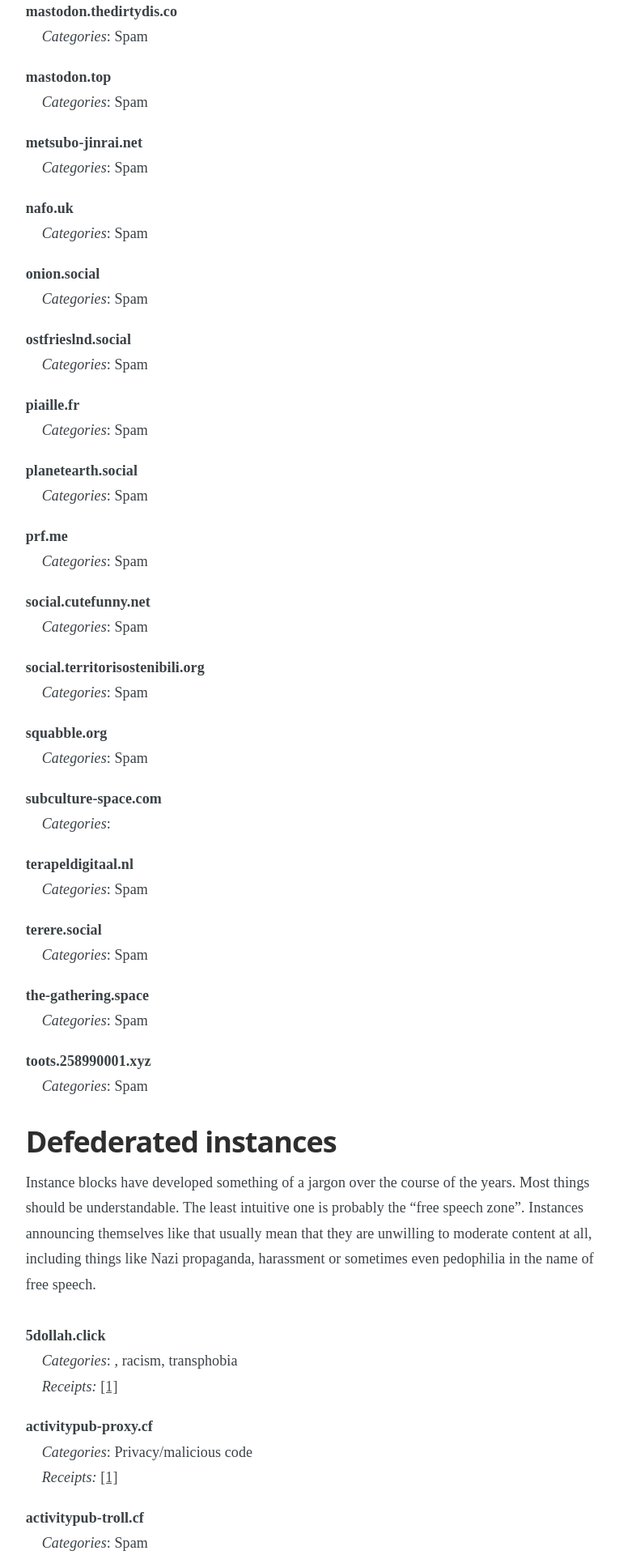
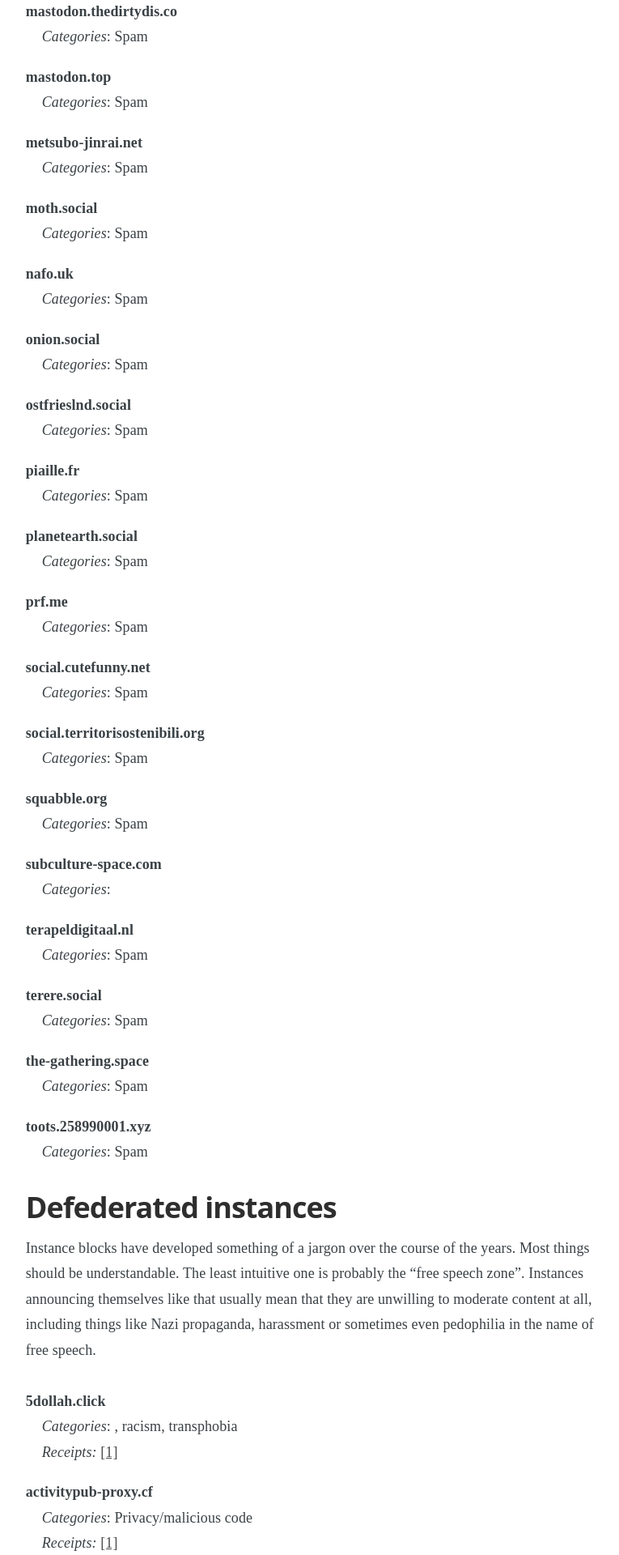
Before and after one commit to chaossocial/meta, a Jekyll site: the page built from federation.md, in a window 1280 px wide. Shown: the part 2450-4370 px from the top of the page at 81% size, without its empty margins (398-1163 px from the left). Built offline with Jekyll 4.4.1, drawn with Linux system fonts in a browser that asks for light colours; some of the changed text lies outside the part shown.

Commit message:
Limit moth.social

```diff
--- a/_data/limited_instances.json
+++ b/_data/limited_instances.json
@@ -184,6 +184,15 @@
     "comment_de": ""
   },
   {
+    "instance": "moth.social",
+    "tags": [
+      "SPAM"
+    ],
+    "receipts": [],
+    "comment_en": "",
+    "comment_de": ""
+  },
+  {
     "instance": "nafo.uk",
     "tags": [
       "SPAM"
```
